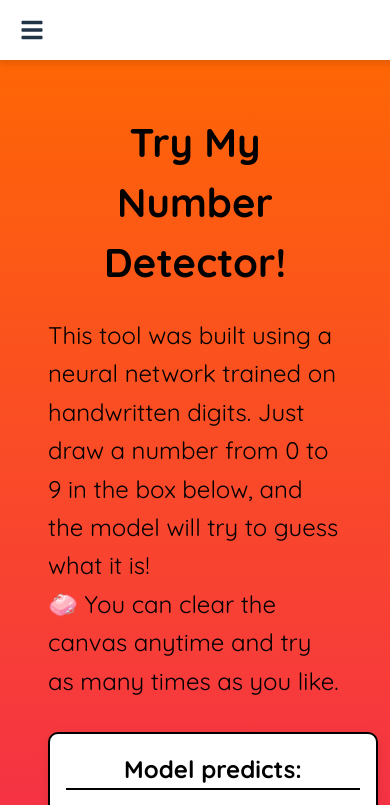
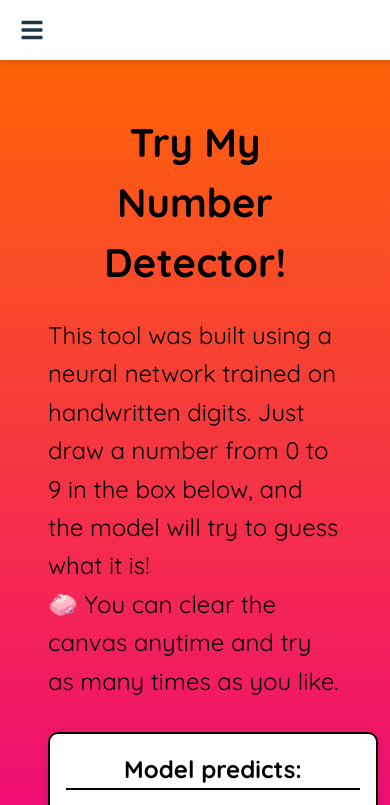
Before and after one commit to brengodoy/web-portfolio, a React (Vite) app in the folder frontend/: page /number-detector in a window 390 px wide. Shown: the top 805 px of the page. Built offline with nearby package versions, Linux system fonts and the light colour scheme.

Commit message:
improved the aspect of most pages when using mobile devices

```diff
--- a/frontend/src/App.css
+++ b/frontend/src/App.css
@@ -72,13 +72,12 @@
 }
 
 main {
-  display: flex;
-  flex-direction: column;
-  align-items: center;
-  justify-content: center;
-  height: 80vh;
+  padding-top: 80px;
+  padding-left: 1rem;
+  padding-right: 1rem;
+  max-width: 800px;
+  margin: 0 auto;
   text-align: left;
-  padding: 1rem;
 }
 
 main p {
@@ -430,3 +429,11 @@ video {
   color: #000000;
   margin-bottom: 12px;
 }
+
+html, body {
+  margin: 0;
+  padding: 0;
+  background: linear-gradient(to bottom, #ff6a00, #ee0979);
+  background-attachment: fixed;
+  background-repeat: no-repeat;
+}
```
